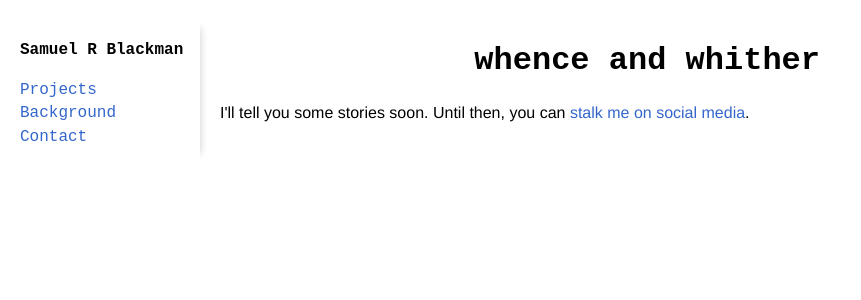
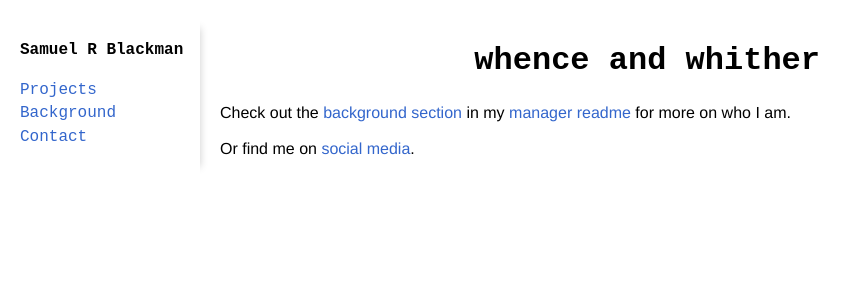
Before and after one commit to tsamb/tsamb.github.io, a Jekyll site: the page built from background/index.html, in a window 1280 px wide. Shown: the top 300 px of the page, without its empty margins (0-861 px from the left). Built offline with Jekyll 4.4.1, drawn with Linux system fonts in a browser that asks for light colours; nearby versions of some CDN libraries; library files that are not in the unit come from our copies.

Commit message:
Update background

```diff
--- a/background/index.html
+++ b/background/index.html
@@ -3,5 +3,7 @@ layout: default
 ---
 <h1 id="page-header">whence and whither</h1>
 <section>
-  <p>I'll tell you some stories soon. Until then, you can <a href="/contact">stalk me on social media</a>.</p>
+  <p>Check out the <a href="https://github.com/tsamb/manager-readme/blob/master/background.md">background section</a> in my <a href="https://github.com/tsamb/manager-readme">manager readme</a> for more on who I am.</p>
+
+  <p>Or find me on <a href="/contact">social media</a>.</p>
 </section>
```
